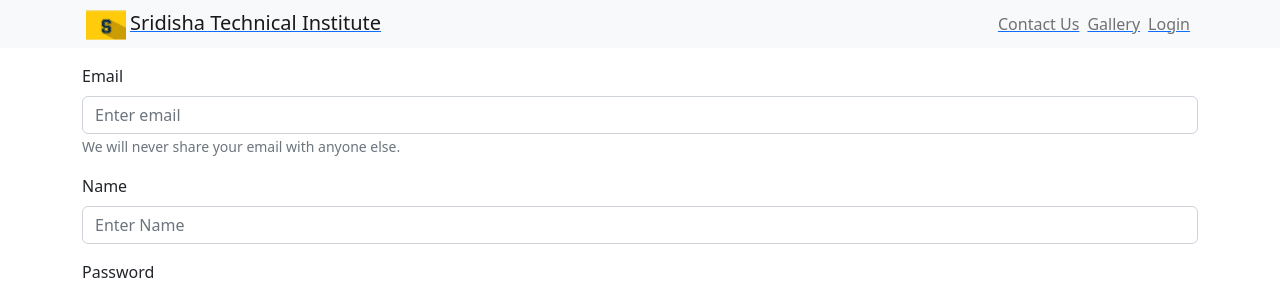
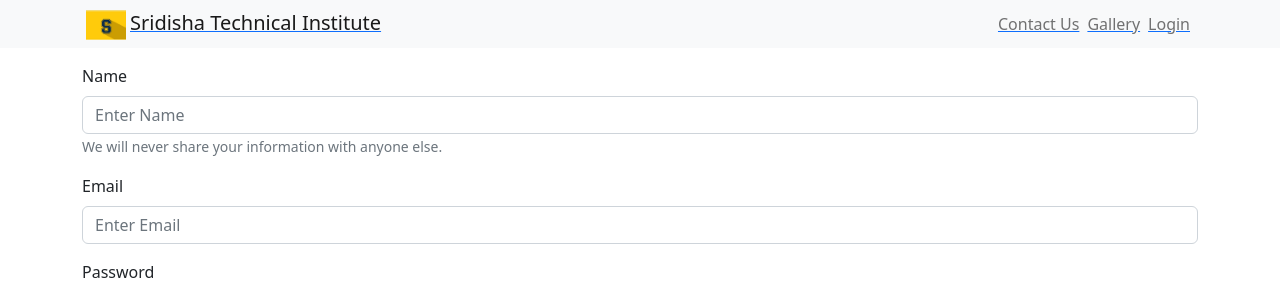
Before and after one commit to sri5801/Sridisha-Technical-Institute, a Next.js app in the folder client/: page /register in a window 1280 px wide. Shown: the top 290 px of the page. Built offline with nearby package versions, Linux system fonts and the light colour scheme.

Commit message:
Update index.js

```diff
--- a/client/pages/register/index.js
+++ b/client/pages/register/index.js
@@ -9,18 +9,18 @@ import { loginSuccess } from "../../Redux/userSlice";
 import { useRouter } from "next/router";
 
 const Register = () => {
-  const [email, setEmail] = useState("");
+  const [name, setName] = useState("");
   const [password, setPassword] = useState("");
-  const [name,setName] = useState("");
+  const [email,setEmail] = useState("");
   const dispatch = useDispatch();
   const user = useSelector((state) => state.user);
   const router = useRouter();
   const handleSubmit = async (e) => {
     e.preventDefault();
-     if (!email || !name || !password) return;
+     if (!name || !email || !password) return;
     const submit = await axios.post("https://xenonstack-backend-project.herokuapp.com/signup/", {
+      name,
       email,
-      name,
       password,
     });
 
@@ -32,29 +32,29 @@ const Register = () => {
     <Container className="my-3">
       <Form>
         <Form.Group className="mb-3" controlId="formBasicEmail">
+          <Form.Label>Name</Form.Label>
+          <Form.Control
+            value={name}
+            onChange={(e) => {
+              setEmail(e.target.value);
+            }}
+            type="text"
+            placeholder="Enter Name"
+          />
+          <Form.Text className="text-muted">
+            We will never share your information with anyone else.
+          </Form.Text>
+        </Form.Group>
+
+        <Form.Group className="mb-3" controlId="formBasicEmail">
           <Form.Label>Email</Form.Label>
           <Form.Control
             value={email}
             onChange={(e) => {
-              setEmail(e.target.value);
+              setName(e.target.value);
             }}
             type="email"
-            placeholder="Enter email"
-          />
-          <Form.Text className="text-muted">
-            We will never share your email with anyone else.
-          </Form.Text>
-        </Form.Group>
-
-        <Form.Group className="mb-3" controlId="formBasicEmail">
-          <Form.Label>Name</Form.Label>
-          <Form.Control
-            value={name}
-            onChange={(e) => {
-              setName(e.target.value);
-            }}
-            type="text"
-            placeholder="Enter Name"
+            placeholder="Enter Email"
           />
 
         </Form.Group>
```
